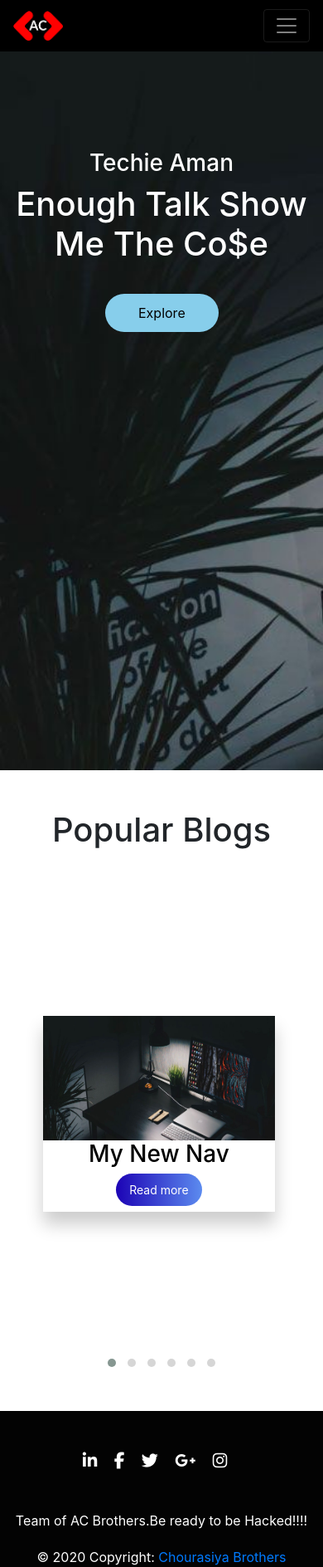
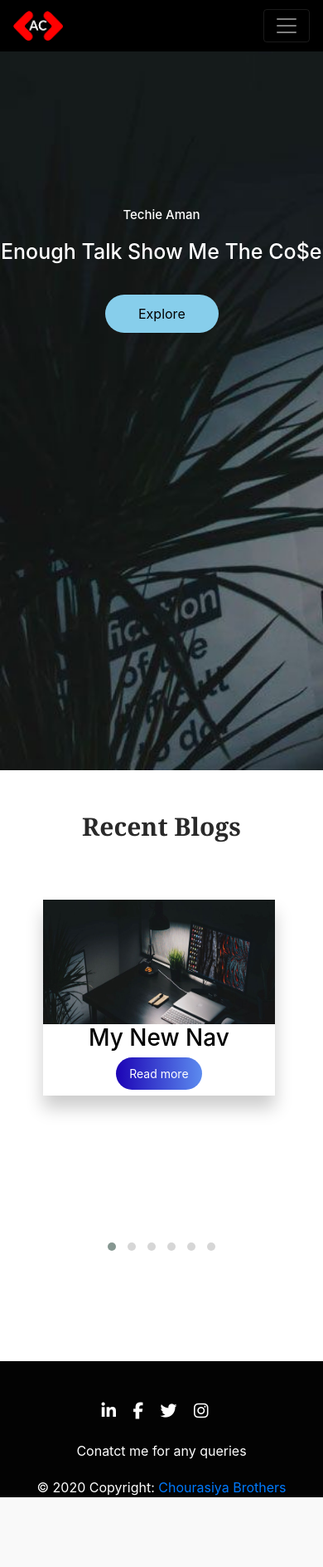
Before and after one commit to amanchourasiya/portfolio, a Django app: page / in a window 390 px wide. Shown: the whole page at 83% size. After the commit the page ends 1804 px from the top, so only its background shows below. Run offline with Django 3.2, Linux system fonts and the light colour scheme; some libraries are stand-ins or nearby versions.

Commit message:
some qow changes

```diff
--- a/portfolio/blog/templates/blog.html
+++ b/portfolio/blog/templates/blog.html
@@ -3,7 +3,7 @@
 {% block page_content %}
 <div class="blog-body" >
    <div style=" min-height: 60px;"></div>
-   <h2 class="text-center mb-0 animated fadeInLeft">Recent Blogs</h2>
+   <h2 class="text-center mb-0 head-corousal animated fadeInLeft">All Blogs</h2>
    <div class="container ">
 
   <div class="row animated zoomIn ">
--- a/portfolio/port/templates/portfolio.html
+++ b/portfolio/port/templates/portfolio.html
@@ -4,7 +4,7 @@
 <div class="container-fluid pt-5">
 <div class="row row-ewq-height" >
   <div class="col-md-6 fill-screen " style="padding:0">
-  <img class="img-resposive img-fluid   " src="{% static 'img/aman.jpg'%}" style="width:100%;"/>
+  <img class="img-resposive img-fluid   " src="{% static 'img/aman.jpg'%}" style="width:100%;height:100%;"/>
   </div>
 
   <div class="col-md-6  animated " >
@@ -13,7 +13,7 @@
    <p>Down in the south, farmers are keeping a vigil in Bidar, Karnataka, as the desert locusts are expected to arrive through western Maharashtra. Moreover, the locust menace also hit Andhra Pradesh on Thursday. In Tamil Nadu too, swarms of a locust species attacked banana, rubber and other crops in some districts.
 
 These locusts staRajasthan, Jhansi in Uttar Pradesh and Chattarpur district of Madhya Pradesh.
-n Rajasthan, with eastward surges across northern India as far as Bihar and Orissa followed by westward movements and a return to Rajasthan on the changing winds associated with the monsoon.</p>
+n Rajasthan, with eastward surges across northern India as far as Bihar and Orissa followed by westward movements and a return to Rajasthan on the changing winds associated with the monsoon. with the monsoon.</p>
   </div>
   </div>
 </div>
--- a/portfolio/static/css/style.css
+++ b/portfolio/static/css/style.css
@@ -101,6 +101,7 @@ padding-top:1px;
 	font-family: medium-content-serif-font, Georgia, Cambria, "Times New Roman", Times, serif;
 
 }
+
 .port-desc p{
 
 	font-family: medium-content-serif-font, Georgia, Cambria, "Times New Roman", Times, serif;
@@ -108,6 +109,15 @@ padding-top:1px;
 	margin-left:20px;
 	margin-right: 20px;
 	line-height: 1.9;
+}
+@media (max-width: 450px){
+
+.port-desc p{
+		margin-top:0px;
+		margin-left:0px;
+	    margin-right:0px;
+		height:200px;
+	}
 }
 
 .hello{
@@ -202,13 +212,13 @@ color: #fff;
 }
 
 .blog-post{
-	padding-top: 4rem;
+	padding-top: 0px;
 
 }
 @media (max-width: 417px){
 
 .blog-post{
-		padding-top: 9rem;
+		padding-bottom: 5rem;
 	background:white:
 	}
 }
@@ -241,9 +251,42 @@ color: #fff;
 
 .site-title{
 	margin-top:20px;
+	font-size:30px;
 	animation-delay: 0.5s;
 }
+@media (max-width: 417px){
+
+.site-title{
+		padding-top:70px;
+	font-size:15px;
+	animation-delay: 0.5s;
+	}
+}
+.site-title2{
+	margin-top:20px;
+	font-size:40px;
+}
+@media (max-width: 417px){
+
+.site-title2{
+		margin-top:20px;
+	font-size:25px;
+	animation-delay: 0.5s;
+	}
+}
+
 .admin-top{
 	margin-top:150px;
 	margin-bottom:170px;
 }
+.head-corousal{
+	 margin-bottom:20px;
+	    line-height: 40px;
+		    font-size: 30px;
+			font-family: medium-content-title-font, Georgia, Cambria, "Times New Roman", Times, serif;
+			color: rgba(41, 41, 41, 1);
+			letter-spacing: 0;
+			font-style: normal;
+			    font-weight: 900;
+
+}
--- a/portfolio/templates/base.html
+++ b/portfolio/templates/base.html
@@ -62,7 +62,7 @@
 
       <!-- Grid column -->
       <div class="col-md-12 pt-5 pb-0">
-        <div class="mb-5 flex-center">
+        <div class="mb-4 flex-center">
  <!--Linkedin -->
           <a class="li-ic" href="https://in.linkedin.com/in/aman-chourasiya">
             <i class="fab fa-linkedin-in fa-lg white-text mr-md-5 mr-3 fa-2x"style="color:white"> </i>
@@ -76,9 +76,7 @@
             <i class="fab fa-twitter fa-lg white-text mr-md-5 mr-3 fa-2x"style="color:white"> </i>
           </a>
           <!-- Google +-->
-          <a class="gplus-ic" href="">
-            <i class="fab fa-google-plus-g fa-lg black-text mr-md-5 mr-3 fa-2x"style="color:white"> </i>
-          </a>
+
 
           <!--Instagram-->
           <a class="ins-ic" href="https://www.instagram.com/techie_aman/">
@@ -97,7 +95,7 @@
   <!-- Footer Elements -->
 
   <!-- Copyright -->
-  <p class="text-center " style="color:white">Team of AC Brothers.Be ready to be Hacked!!!!</p>
+  <p class="text-center " style="color:white">Conatct me for any queries</p>
   <div class="footer-copyright text-center pt-1" style="color:white">© 2020 Copyright:
     <a href="https://mdbootstrap.com/"> Chourasiya Brothers</a>
   </div>
--- a/portfolio/templates/index.html
+++ b/portfolio/templates/index.html
@@ -3,10 +3,10 @@
 {% block page_content %}
 
  <main>
-  <section  style="background:url('{% static 'img/code11.jpg' %}');background-size:cover;height:110vh;display: flex;justify-content:center;margin-top:0px;">
+  <section  style="background:url('{% static 'img/code11.jpg' %}');-webkit-background-size:cover;-moz-background-size:cover;height:110vh;no-repeat center center fixed;display: flex;justify-content:center;margin-top:0px;">
    <div class="site-background">
      <h3 class="site-title animated bounce ">Techie Aman</h3>
-     <h1 class="animated zoomIn" > Enough Talk Show Me The Co$e</h1>
+     <h1 class="site-title2 animated zoomIn" > Enough Talk Show Me The Co$e</h1>
 	 <a href={%url 'blog'%}><button   class="site-btn animated zoomIn">Explore</button></a>
 
    </div>
@@ -14,7 +14,7 @@
 </section>
 
   <section  style="backgroud-color:white;background-repeat:no-repeat;background-position:right;width:100%;">
-<h1 class="text-center  mt-5">Popular Blogs</h1>
+<h1 class="text-center head-corousal  mt-5">Recent Blogs</h1>
   <div class="container-owl mb-5">
      <div class="owl-carousel owl-theme blog-post">
 	 {{ forloop.counter }}
```
